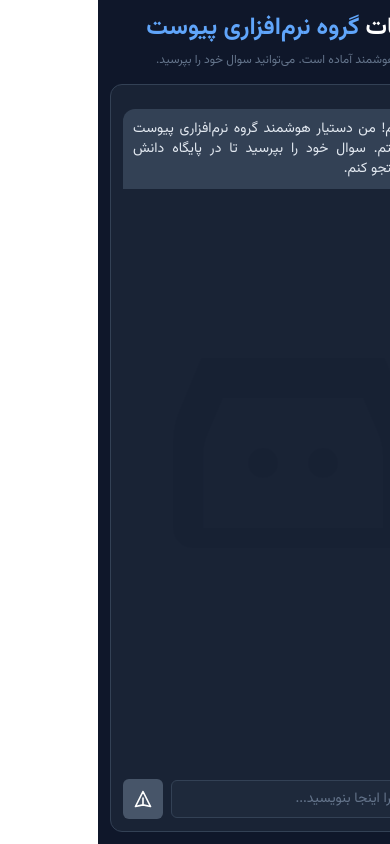
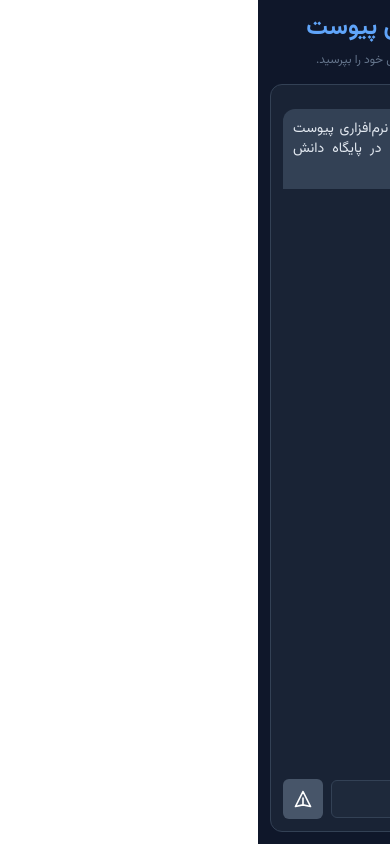
Before and after one commit to AshkanHidi/payvast-chatbot, a React (Vite) app: page / in a window 390 px wide. Built offline with nearby package versions, Linux system fonts and the light colour scheme.

Commit message:
Knowledgebase Updated!

```diff
--- a/components/ChatInterface.tsx
+++ b/components/ChatInterface.tsx
@@ -2,7 +2,7 @@
 import React, { useState, useRef, useEffect } from 'react';
 import { ChatMessage, MessageAuthor, MessageType, KnowledgeEntry } from '../types';
 import { knowledgeService } from '../services/knowledgeService';
-import { BotIcon, SendIcon, UserIcon, VideoPlayIcon, TelegramIcon, RobotBgIcon } from './icons';
+import { BotIcon, SendIcon, UserIcon, VideoPlayIcon, TelegramIcon } from './icons';
 
 const playResponseSound = () => {
   // Assuming bot-response.mp3 is in the public folder
@@ -290,8 +290,7 @@
   };
 
   return (
-    <div className="bg-slate-800/70 flex flex-col h-full p-3 md:p-4 rounded-xl border border-slate-700 relative overflow-hidden">
-      <RobotBgIcon className="absolute top-1/2 left-1/2 -translate-x-1/2 -translate-y-1/2 w-80 h-80 md:w-96 md:h-96 text-slate-900 pointer-events-none opacity-10" />
+    <div className="bg-slate-800/70 flex flex-col h-full p-3 md:p-4 rounded-xl border border-slate-700">
       <div className="flex-grow overflow-y-auto mb-3 -mx-3 px-3">
         {messages.map((msg) =>
             msg.type === MessageType.SUGGESTION
```
